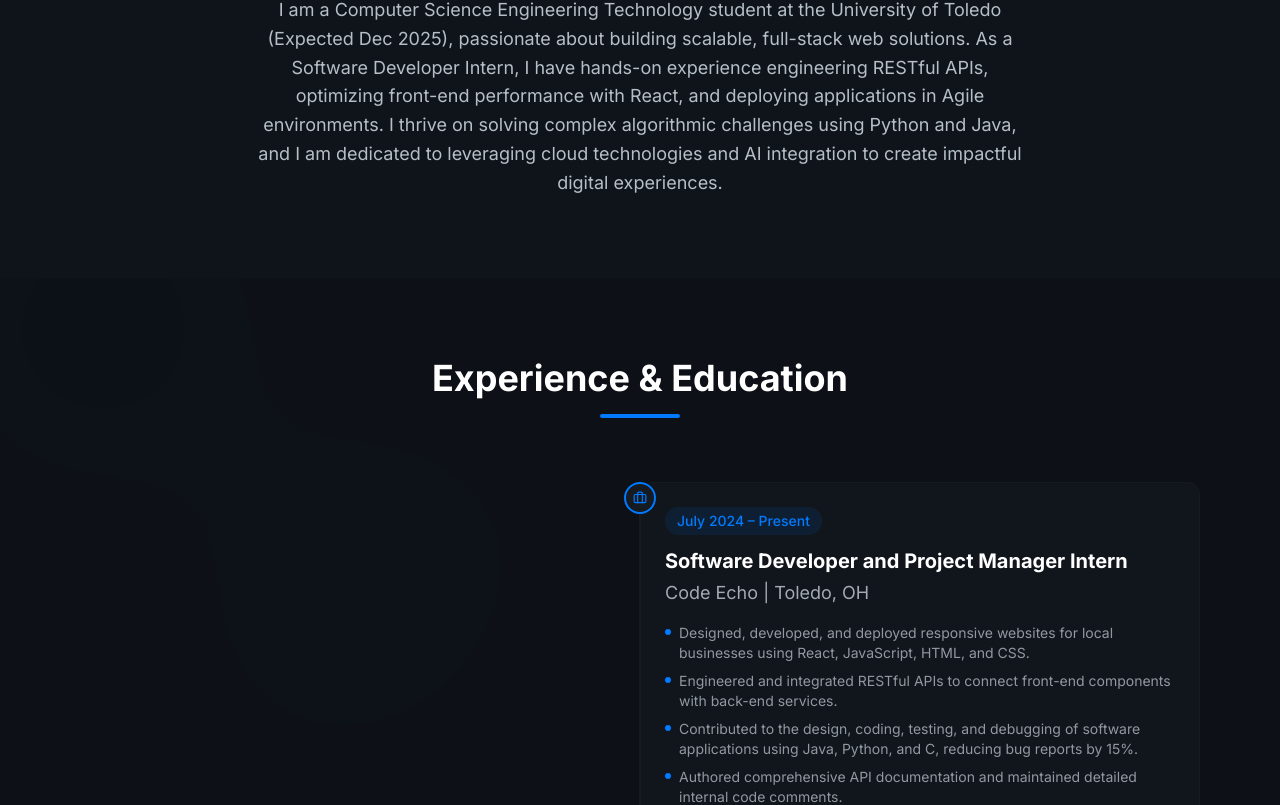
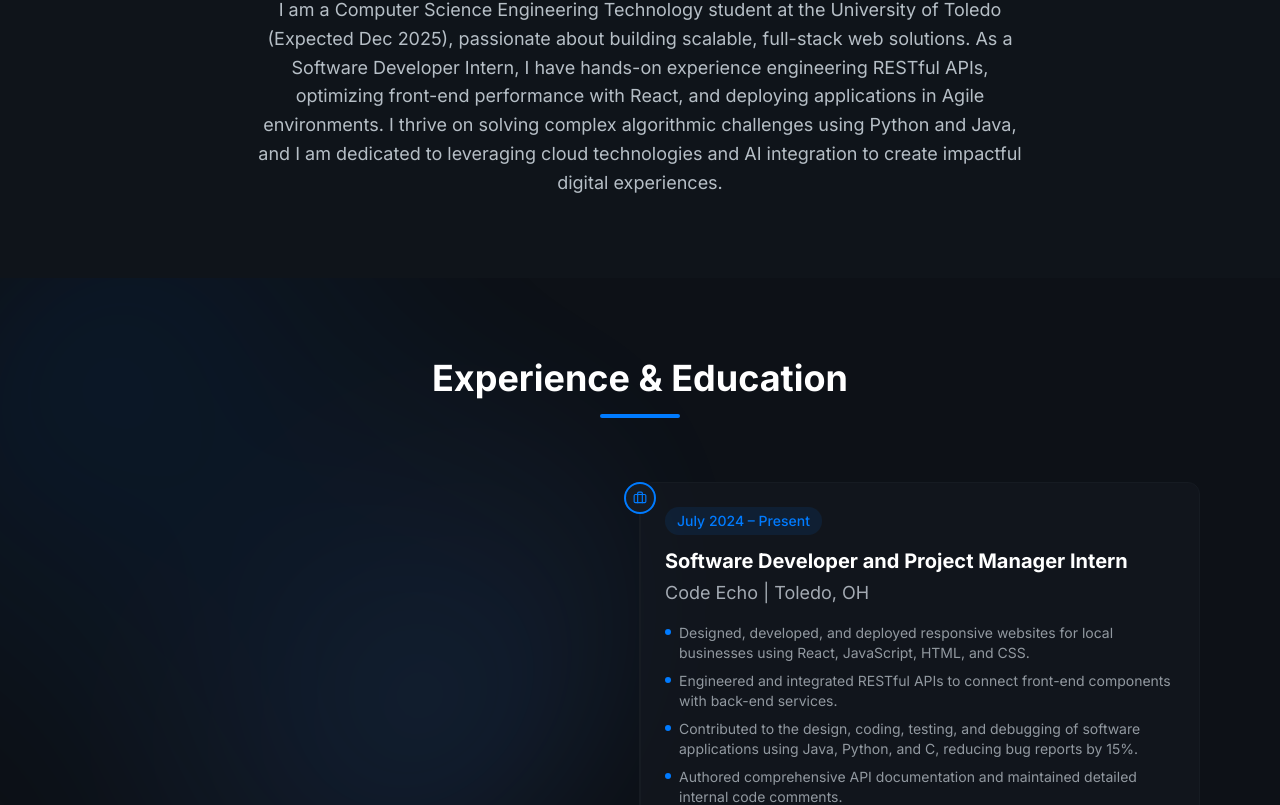
Before and after one commit to aaadnan259/Portfolio, a Next.js app: page / in a window 1280 px wide. Shown: the part 956-1761 px from the top of the page. Built offline with nearby package versions, Linux system fonts and the light colour scheme.

Commit message:
fix: increase opacity and use hardcoded colors for visibility

```diff
--- a/src/components/BlobBackground.css
+++ b/src/components/BlobBackground.css
@@ -11,60 +11,65 @@
     --anim-start: color-mix(in srgb, var(--grad-start) 70%, black 30%);
     --anim-end: color-mix(in srgb, var(--grad-end) 70%, black 30%);
 
-    /* Final opacity for layer blending */
-    --anim-opacity: 0.07;
+    /* Final opacity for layer blending - Increased for visibility */
+    --anim-opacity: 0.15;
 }
 
 .experience-animation {
     position: absolute;
     inset: 0;
     pointer-events: none;
-    z-index: 0;
+    z-index: 1;
+    /* Ensure it's above the background but below content (z-10) */
     opacity: var(--anim-opacity);
-    mix-blend-mode: soft-light;
+    mix-blend-mode: normal;
+    /* Changed from soft-light to normal for testing visibility, or overlay */
     will-change: transform, opacity;
     contain: paint;
 }
 
 .experience-animation .blob {
     position: absolute;
-    width: 50vmax;
-    height: 50vmax;
+    width: 60vmax;
+    /* Made slightly larger */
+    height: 60vmax;
     top: -10%;
     left: -10%;
     border-radius: 50%;
-    background: radial-gradient(circle at 30% 30%, var(--anim-start), transparent 40%),
-        radial-gradient(circle at 70% 70%, var(--anim-end), transparent 40%);
-    filter: blur(40px);
+    /* Hardcoded gradient to ensure visibility if vars fail */
+    background: radial-gradient(circle at 30% 30%, #0056b3, transparent 50%),
+        radial-gradient(circle at 70% 70%, #3d8bfd, transparent 50%);
+    filter: blur(60px);
     transform-origin: center;
-    animation: blob-morph 6s infinite linear;
+    animation: blob-morph 8s infinite linear;
+    /* Slowed down slightly */
     animation-timing-function: cubic-bezier(.22, .9, .38, .98);
 }
 
 @keyframes blob-morph {
     0% {
         transform: translate3d(0, 0, 0) scale(1);
-        opacity: 0.9;
+        opacity: 0.8;
     }
 
     25% {
-        transform: translate3d(8%, -5%, 0) scale(1.05);
-        opacity: 0.95;
+        transform: translate3d(10%, -5%, 0) scale(1.1);
+        opacity: 1;
     }
 
     50% {
-        transform: translate3d(-6%, 6%, 0) scale(0.95);
-        opacity: 0.9;
+        transform: translate3d(-5%, 10%, 0) scale(0.9);
+        opacity: 0.8;
     }
 
     75% {
-        transform: translate3d(4%, -3%, 0) scale(1.02);
-        opacity: 0.92;
+        transform: translate3d(5%, -5%, 0) scale(1.05);
+        opacity: 0.9;
     }
 
     100% {
         transform: translate3d(0, 0, 0) scale(1);
-        opacity: 0.9;
+        opacity: 0.8;
     }
 }
 
@@ -73,6 +78,6 @@
     .experience-animation,
     .experience-animation .blob {
         animation: none !important;
-        opacity: 0.02;
+        opacity: 0.05;
     }
 }
```
